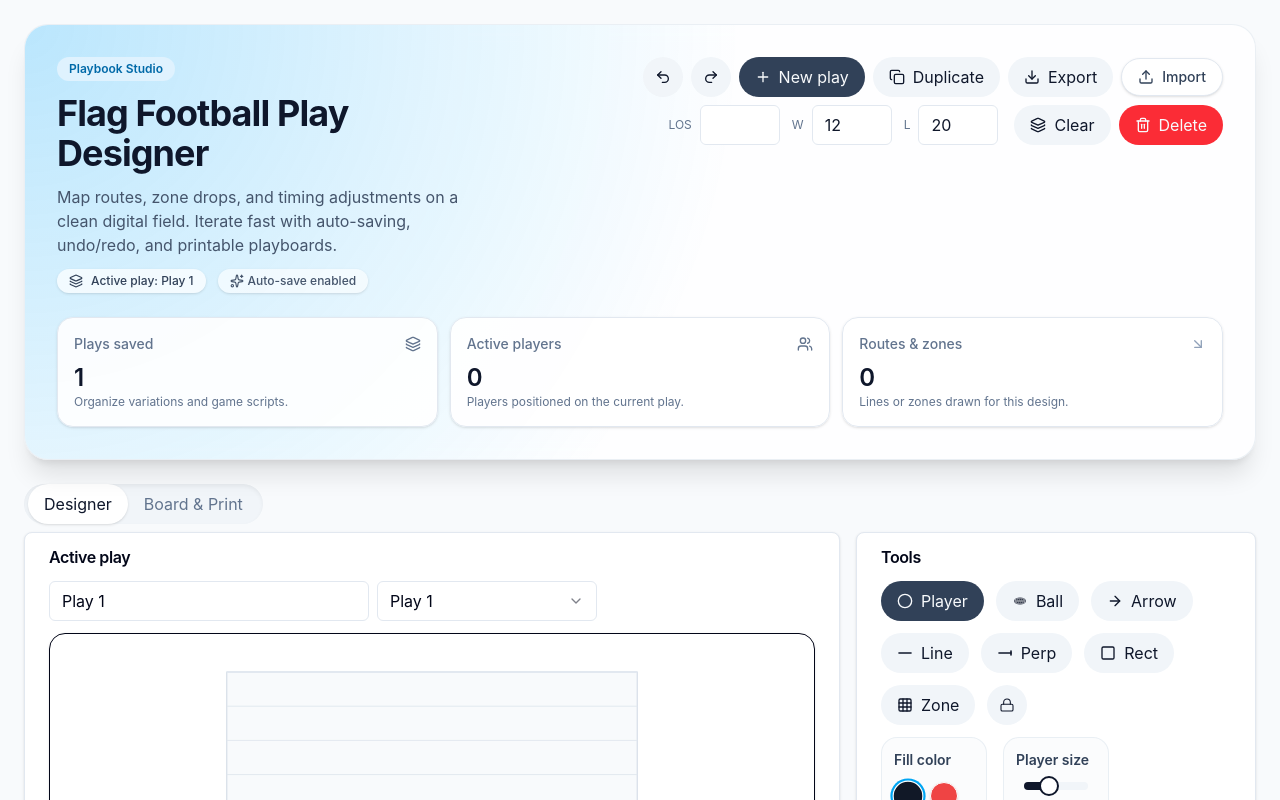
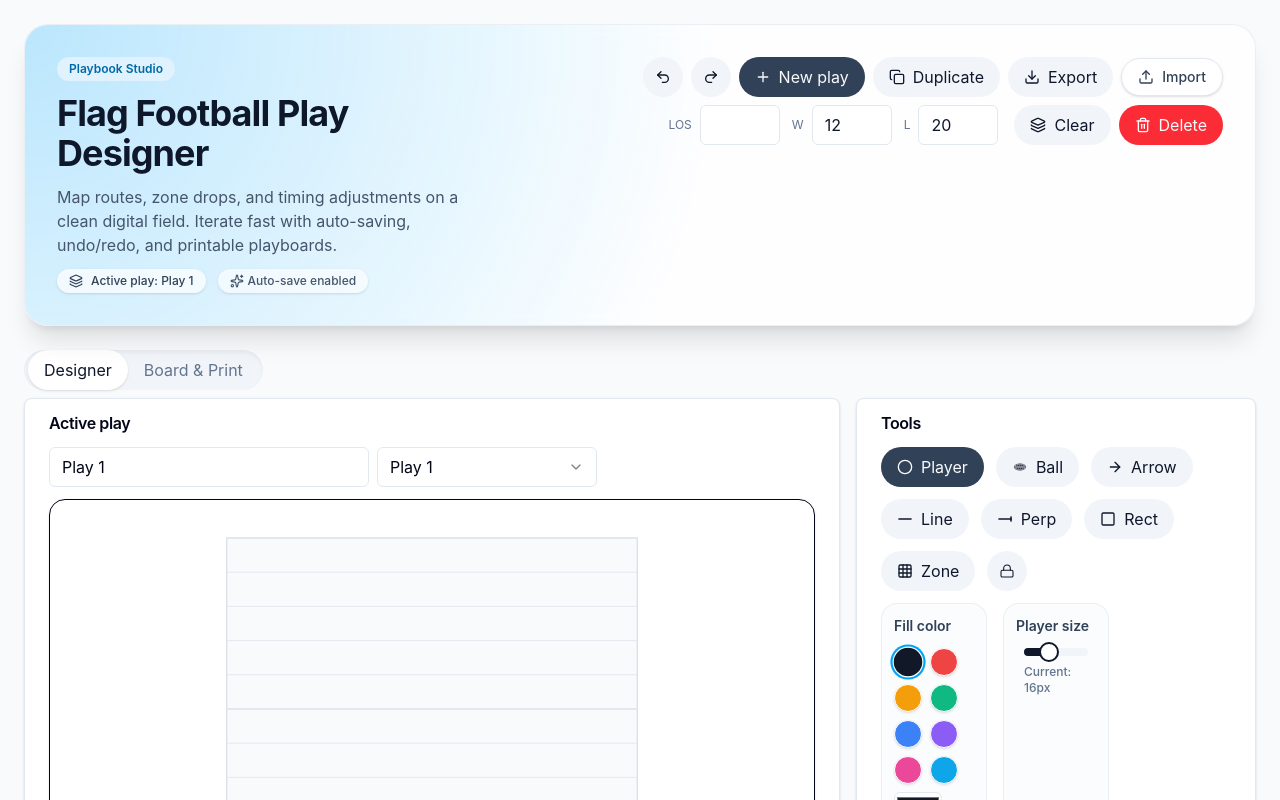
Before and after one commit to aaravchowbey/flag-football-play-designer, a React (Vite) app in the folder play-designer/: page / in a window 1280 px wide. Shown: the top 800 px of the page. Built offline with nearby package versions, Linux system fonts and the light colour scheme.

Commit message:
Some UI changes as well as ease of use changes.

```diff
--- a/play-designer/src/App.tsx
+++ b/play-designer/src/App.tsx
@@ -6,7 +6,7 @@ import { Select, SelectContent, SelectItem, SelectTrigger, SelectValue } from "@
 import { Tabs, TabsContent, TabsList, TabsTrigger } from "@/components/ui/tabs";
 import { Slider } from "@/components/ui/slider";
 import { Tooltip, TooltipContent, TooltipProvider, TooltipTrigger } from "@/components/ui/tooltip";
-import { Plus, Download, Upload, Printer, Trash2, Copy, Grid, Circle, ArrowRight, Square, Undo2, Redo2, Layers, Users, Sparkles } from "lucide-react";
+import { Plus, Download, Upload, Printer, Trash2, Copy, Grid, Circle, ArrowRight, Square, Undo2, Redo2, Layers, Sparkles } from "lucide-react";
 
 // ------------------------------------------------------------
 // Minimal, single-file React app: Flag Football Play Designer
@@ -879,16 +879,6 @@ export default function App() {
   // persist
   useEffect(() => saveToStorage(plays), [plays]);
 
-  const totalElements = useMemo(() => plays.reduce((acc, play) => acc + play.elements.length, 0), [plays]);
-  const activePlayerCount = useMemo(
-    () => active?.elements.filter((elt: any) => elt.type === ELT.PLAYER).length ?? 0,
-    [active]
-  );
-  const activeRouteCount = useMemo(
-    () => active?.elements.filter((elt: any) => elt.type === ELT.ARROW).length ?? 0,
-    [active]
-  );
-
   // Undo / Redo history (stores snapshots of plays + active selection)
   const snapshot = (playsState = plays, activeState = activeId) =>
     JSON.parse(JSON.stringify({ plays: playsState, activeId: activeState }));
@@ -1107,32 +1097,7 @@ export default function App() {
                 </div>
               </div>
 
-              <div className="grid gap-3 sm:grid-cols-3">
-                <div className="rounded-2xl border border-slate-200 bg-white/90 p-4 shadow-sm">
-                  <div className="flex items-center justify-between text-slate-500">
-                    <span className="text-sm font-medium">Plays saved</span>
-                    <Layers className="h-4 w-4" />
-                  </div>
-                  <div className="mt-2 text-2xl font-semibold text-slate-900">{plays.length}</div>
-                  <p className="text-xs text-slate-500">Organize variations and game scripts.</p>
-                </div>
-                <div className="rounded-2xl border border-slate-200 bg-white/90 p-4 shadow-sm">
-                  <div className="flex items-center justify-between text-slate-500">
-                    <span className="text-sm font-medium">Active players</span>
-                    <Users className="h-4 w-4" />
-                  </div>
-                  <div className="mt-2 text-2xl font-semibold text-slate-900">{activePlayerCount}</div>
-                  <p className="text-xs text-slate-500">Players positioned on the current play.</p>
-                </div>
-                <div className="rounded-2xl border border-slate-200 bg-white/90 p-4 shadow-sm">
-                  <div className="flex items-center justify-between text-slate-500">
-                    <span className="text-sm font-medium">Routes & zones</span>
-                    <ArrowRight className="h-4 w-4 rotate-45 text-slate-400" />
-                  </div>
-                  <div className="mt-2 text-2xl font-semibold text-slate-900">{activeRouteCount}</div>
-                  <p className="text-xs text-slate-500">Lines or zones drawn for this design.</p>
-                </div>
-              </div>
+              {/* Summary cards removed per user request */}
             </div>
           </div>
 
```
